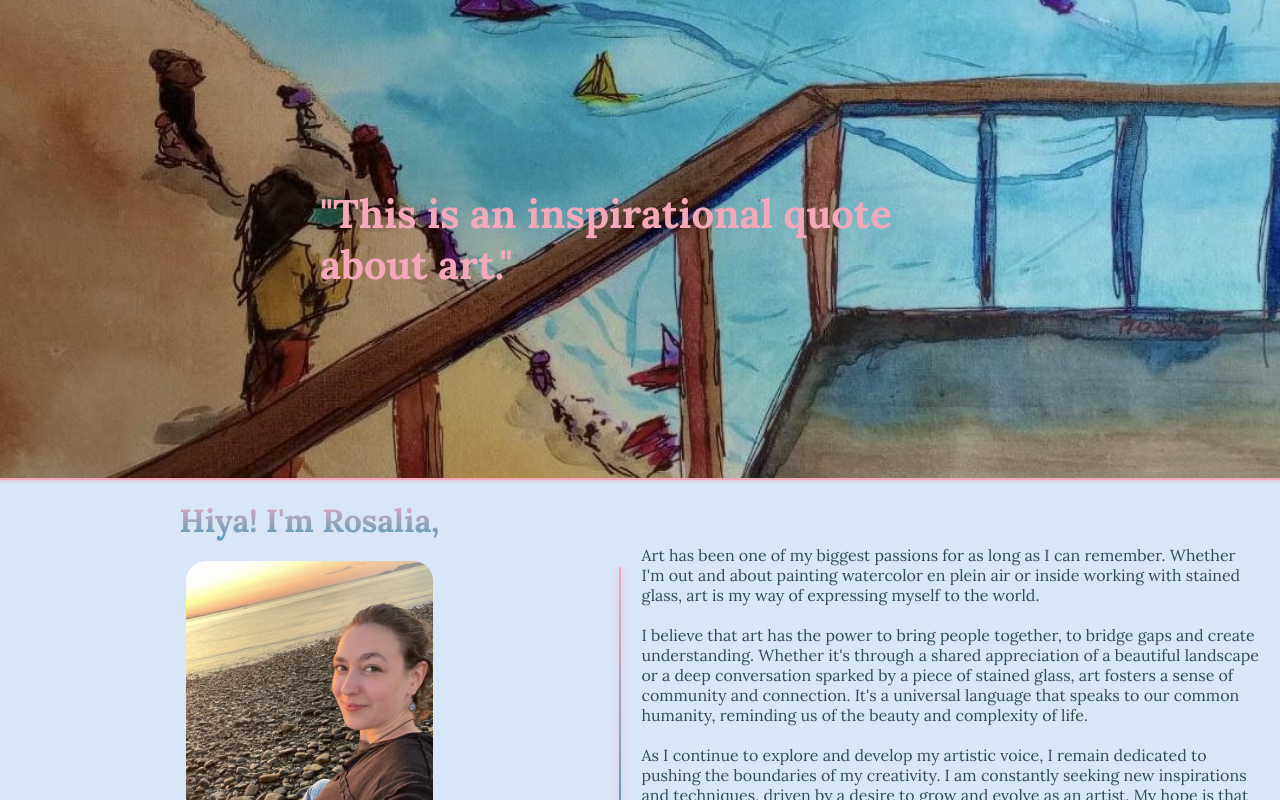
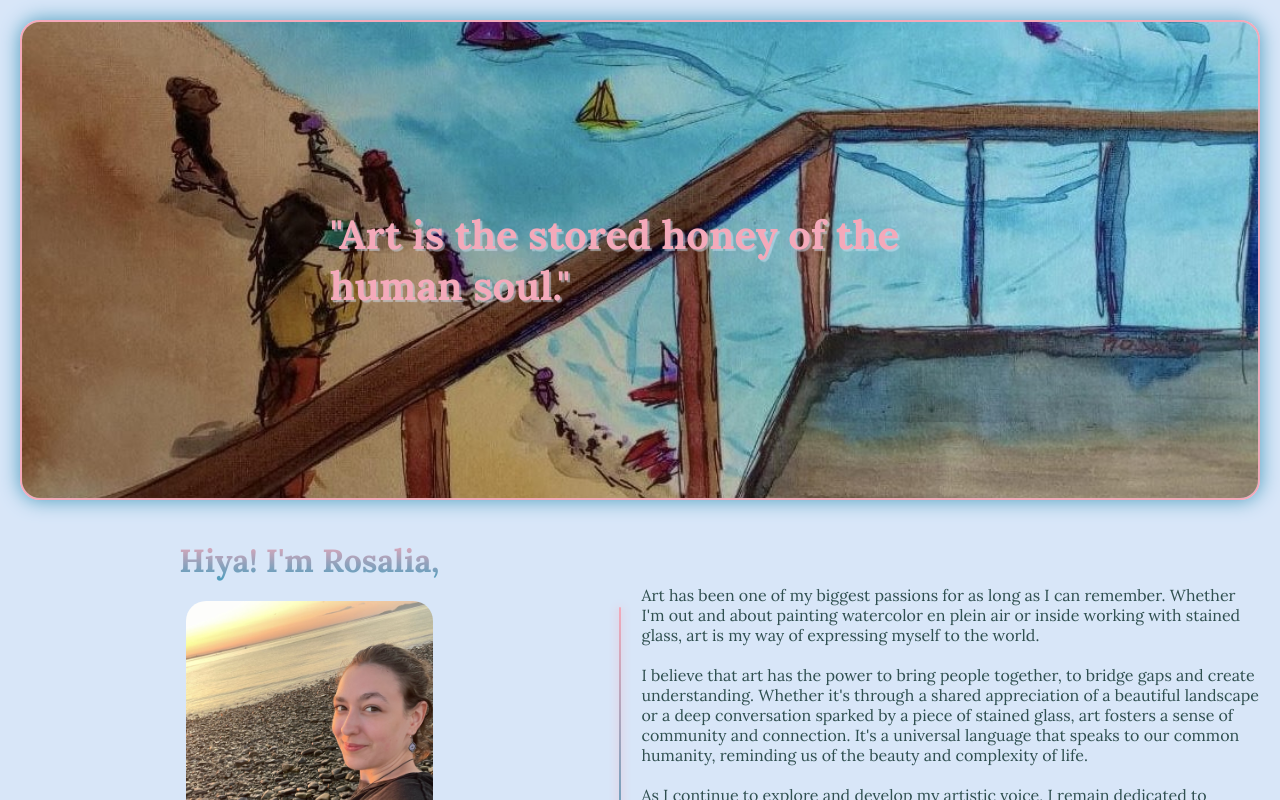
Before and after one commit to Oia20/artPortfolio, an Angular app in the folder client/art-port/: page / in a window 1280 px wide. Shown: the top 800 px of the page. Built offline with nearby package versions, Linux system fonts and the light colour scheme.

Commit message:
Header styling looks muchhh better now.

```diff
--- a/client/art-port/src/header/header.component.html
+++ b/client/art-port/src/header/header.component.html
@@ -1,4 +1,4 @@
 <div class="header-quote">
     <img src="assets/DunesDockCover.jpg"/>
-    <h1>"This is an inspirational quote about art."</h1>
+    <h1>"Art is the stored honey of the human soul."</h1>
 </div>
--- a/client/art-port/src/header/header.component.scss
+++ b/client/art-port/src/header/header.component.scss
@@ -3,15 +3,11 @@
 
 .header-quote {
     position: relative; /* Ensure proper positioning of children */
-    margin: 0;
+    margin: 20px;
     height: 60vh; /* Adjust height as needed */
     display: flex; /* Use flexbox */
     justify-content: center; /* Center content horizontally */
     align-items: center; /* Center content vertically */
-    border-bottom: 2px solid $Wewak;
-
-    box-shadow: 0px 0px 4px $Wewak; /* Box shadow */
-
 }
 
 .header-quote::before {
@@ -33,7 +29,7 @@
     top: 50%; /* Center vertically */
     left: 50%; /* Center horizontally */
     transform: translate(-50%, -50%); /* Centering trick */
-    // text-shadow: 2px 2px 1px rgba($Link-Water, 0.5);
+    text-shadow: 2px 2px 1px rgba($Link-Water, 0.5);
     margin: 0;
     z-index: 2; /* Ensure text is on top of the background */
     font-size: 40px;
@@ -47,4 +43,7 @@
     height: 100%;
     object-fit: cover; /* Maintain aspect ratio while covering */
     z-index: 0; /* Ensure image is behind the background */
+    border-radius: 20px;
+    border: 2px solid $Wewak;
+    box-shadow: 0 0 20px $Pelorous;
 }
```
